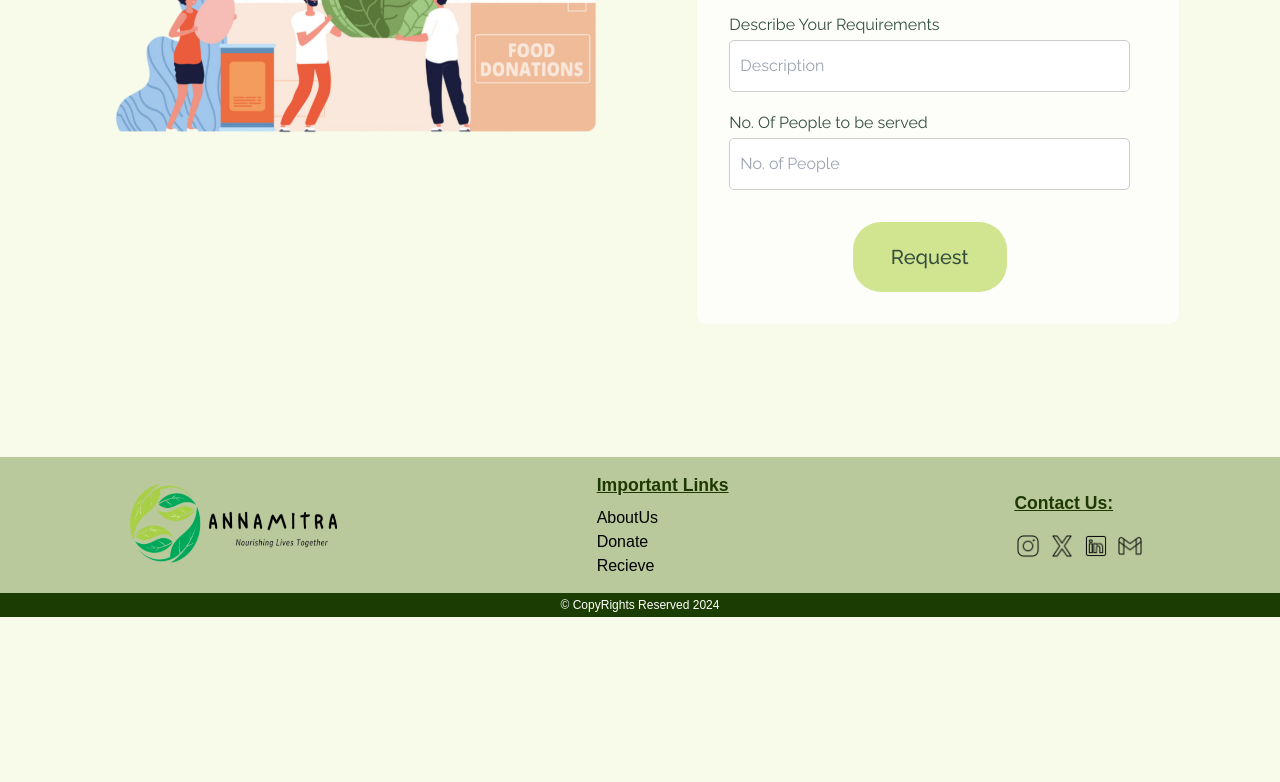
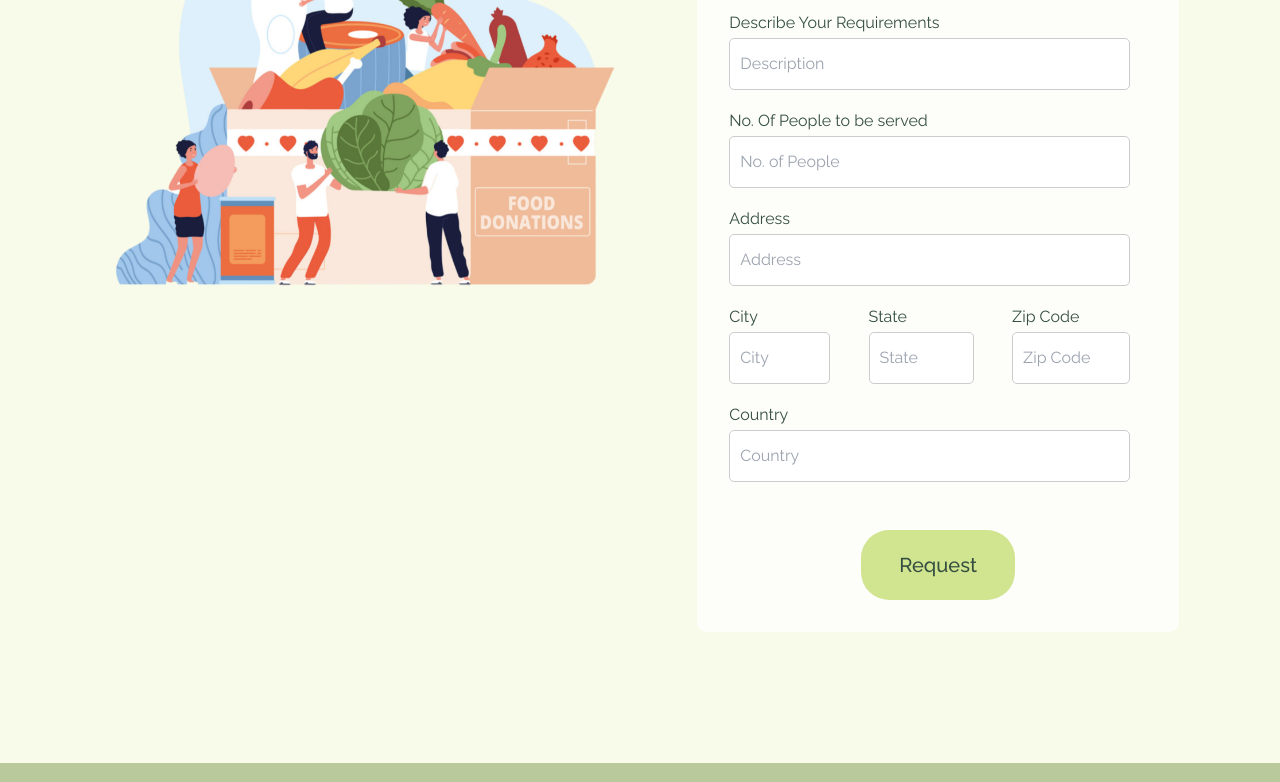
Before and after one commit to krishaga/Annamitra, a React (Vite) app in the folder frontend/: page /recipientRequest in a window 1280 px wide. Shown: the part 601-1383 px from the top of the page. Before the commit the page ends 1218 px from the top, so only its background shows below. Built offline with nearby package versions, Linux system fonts and the light colour scheme; no server answers.

Commit message:
Add custom address in request

```diff
--- a/frontend/src/components/DonationPopup.jsx
+++ b/frontend/src/components/DonationPopup.jsx
@@ -118,7 +118,7 @@ export default function Confirmation({ element, onClose }) {
             </div>
             <div className="confirmation">
                 <div className="user-info">
-                    <h2>To: {recipient.username}</h2>
+                    <h2>By: {recipient.username}</h2>
                     <p>
                         {element.addressTo.street}, {element.addressTo.city},{" "}
                         {element.addressTo.state},{" "}
--- a/frontend/src/components/RecipientRequest.jsx
+++ b/frontend/src/components/RecipientRequest.jsx
@@ -6,6 +6,11 @@ function RequestList() {
     const [category, setCategory] = useState("");
     const [description, setDescription] = useState("");
     const [toServe, setToServe] = useState("");
+    const [street, setStreet] = useState("");
+    const [city, setCity] = useState("");
+    const [state, setState] = useState("");
+    const [postalcode, setPostalcode] = useState("");
+    const [country, setCountry] = useState("");
     const [selectedCategory, setSelectedCategory] = useState("");
 
     const navigate = useNavigate();
@@ -22,6 +27,13 @@ function RequestList() {
                 category,
                 description,
                 toServe,
+                addressTo: {
+                    street,
+                    city,
+                    state,
+                    postalcode,
+                    country,
+                },
             }),
             headers: {
                 "Content-type": "application/json",
@@ -117,6 +129,69 @@ function RequestList() {
                                 id="inputToServe"
                             />
                         </div>
+                        <div className="formsgroup">
+                            <label htmlFor="inputAddress">Address</label>
+                            <input
+                                onChange={(e) => {
+                                    setStreet(e.target.value);
+                                }}
+                                placeholder="Address"
+                                className="formscontrol"
+                                id="inputAddress"
+                            />
+                        </div>
+                        <div className="formsrow">
+                            <div className="formsgroup">
+                                <label htmlFor="inputCity">City</label>
+                                <input
+                                    onChange={(e) => {
+                                        setCity(e.target.value);
+                                    }}
+                                    label="City"
+                                    placeholder="City"
+                                    className="formscontrol"
+                                    id="inputCity"
+                                />
+                            </div>
+                            <div className="formsgroup">
+                                <label htmlFor="inputState">State</label>
+                                <input
+                                    onChange={(e) => {
+                                        setState(e.target.value);
+                                    }}
+                                    label="State"
+                                    placeholder="State"
+                                    className="formscontrol"
+                                    id="inputState"
+                                />
+                            </div>
+                            <div className="formsgroup">
+                                <label htmlFor="inputZip">Zip Code</label>
+                                <input
+                                    onChange={(e) => {
+                                        setPostalcode(e.target.value);
+                                    }}
+                                    label="Postal Code"
+                                    placeholder="Zip Code"
+                                    className="formscontrol"
+                                    id="inputZip"
+                                />
+                            </div>
+                        </div>
+                        {/* <br /> */}
+                        <div className="formsgroup">
+                            <label htmlFor="inputCountry">Country</label>
+                            <input
+                                onChange={(e) => {
+                                    setCountry(e.target.value);
+                                }}
+                                label="Country"
+                                placeholder="Country"
+                                className="formscontrol"
+                                id="inputCountry"
+                            />
+                        </div>
+                        </div>
                         <div className="bottom-buttons">
                             <button
                                 className="button-main"
@@ -125,7 +200,6 @@ function RequestList() {
                                 Request
                             </button>
                         </div>
-                    </div>
                 </div>
             </div>
         </div>
--- a/frontend/src/styles/list.css
+++ b/frontend/src/styles/list.css
@@ -34,7 +34,7 @@
     box-shadow: 0 0 10px rgba(0, 0, 0, 0.3);
     transition: 0.15s;
     /* background-color: #EEF6C9; */
-    color:rgb(83, 83, 83);
+    /* color:rgb(83, 83, 83); */
   }
 
 
```
Also changed, not shown: 1 other file (tests, documents, lock files or other folders).
